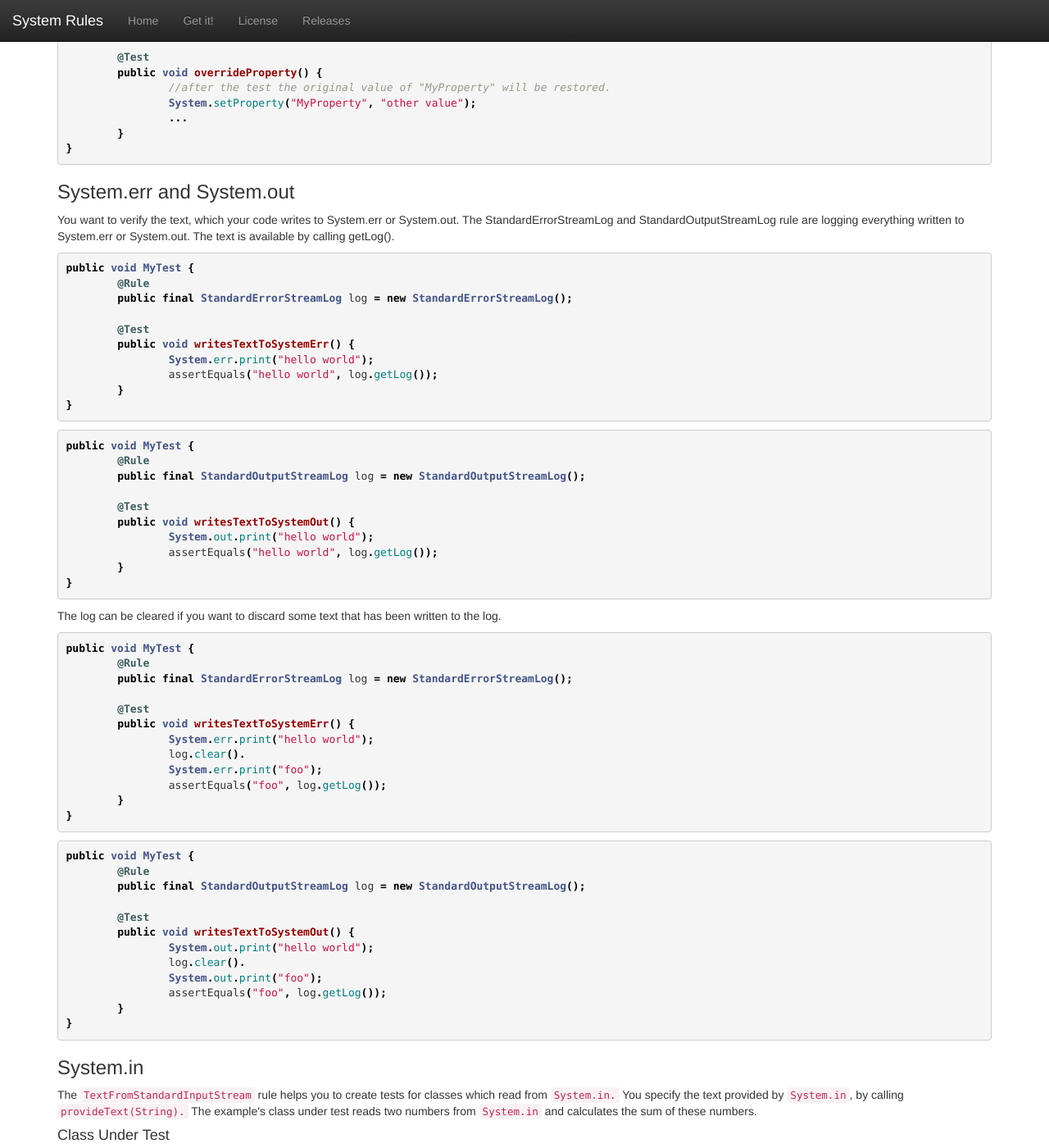
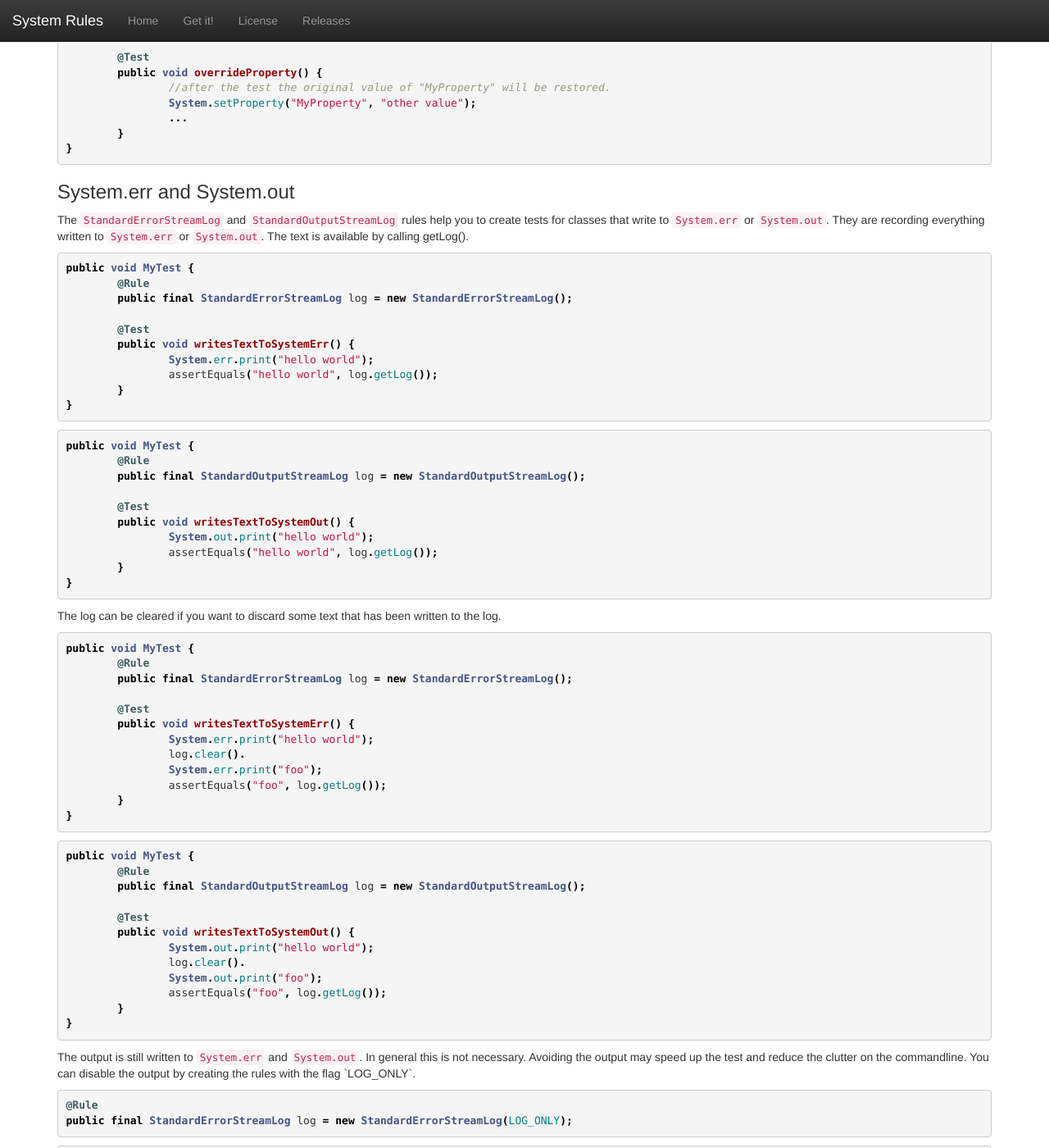
Before and after one commit to stefanbirkner/system-rules, a Jekyll site: the page built from index.html, in a window 1280 px wide and 1400 px high, scrolled down 2342 px. Shown: the whole window at 82% size. Built offline with Jekyll 4.4.1, drawn with Linux system fonts in a browser that asks for light colours; some of the changed text lies outside the part shown.

Commit message:
Update to System Rules 1.7.0.

```diff
--- a/download.html
+++ b/download.html
@@ -3,6 +3,6 @@
 title: Get System Rules
 groupId: com.github.stefanbirkner
 artifactId: system-rules
-version: 1.6.0
+version: 1.7.0
 ---
 <p>The System Rules library is available from the Maven repository.</p>
--- a/index.html
+++ b/index.html
@@ -146,11 +146,12 @@
 
 			<section id="StandardErrorStreamLog">
 				<h3>System.err and System.out</h3>
-				<p>You want to verify the text, which your code writes to System.err
-				or System.out. The StandardErrorStreamLog and
-				StandardOutputStreamLog rule are logging everything written to
-				System.err or System.out. The text is available by calling getLog().
-				</p>
+				<p>The <code>StandardErrorStreamLog</code> and
+				<code>StandardOutputStreamLog</code> rules help you to create tests
+				for classes that write to <code>System.err</code> or
+				<code>System.out</code>. They are recording everything written to
+				<code>System.err</code> or <code>System.out</code>. The text is
+				available by calling getLog().</p>
 				{% highlight java %}public void MyTest {
 	@Rule
 	public final StandardErrorStreamLog log = new StandardErrorStreamLog();
@@ -199,6 +200,16 @@
 		assertEquals("foo", log.getLog());
 	}
 }{% endhighlight %}
+				<p>The output is still written to <code>System.err</code> and
+				<code>System.out</code>. In general this is not necessary. Avoiding
+				the output may speed up the test and reduce the clutter on the
+				commandline. You can disable the output by creating the rules with
+				the flag `LOG_ONLY`.</p>
+				{% highlight java %}@Rule
+public final StandardErrorStreamLog log = new StandardErrorStreamLog(LOG_ONLY);{% endhighlight %}
+
+				{% highlight java %}@Rule
+public final StandardOutputStreamLog log = new StandardOutputStreamLog(LOG_ONLY);{% endhighlight %}
 			</section>
 
 			<section id="TextFromStandardInputStream">
--- a/releases.html
+++ b/releases.html
@@ -5,6 +5,11 @@
 ---
 <section>
 	<dl>
+		<dt>1.7.0</dt>
+		<dd>
+			Optionally prevent output to stdout/stderr.
+			(<a href="https://github.com/stefanbirkner/system-rules/commit/1d39c2aa6c2cdd3b1af9480d6020dcd67bccf225">Commit</a>)
+		</dd>
 		<dt>1.6.0</dt>
 		<dd>
 			System properties can be marked for restore, cleaned and set during the test.
```
